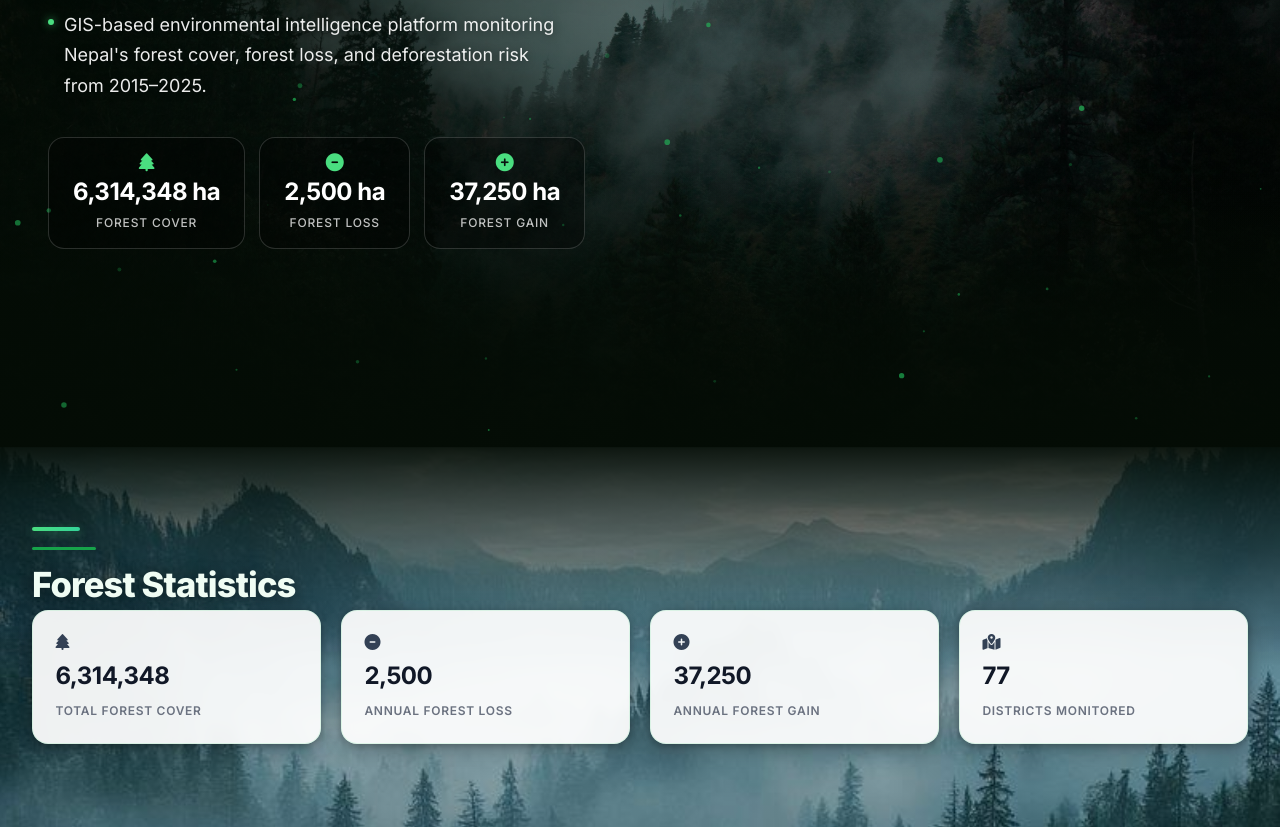
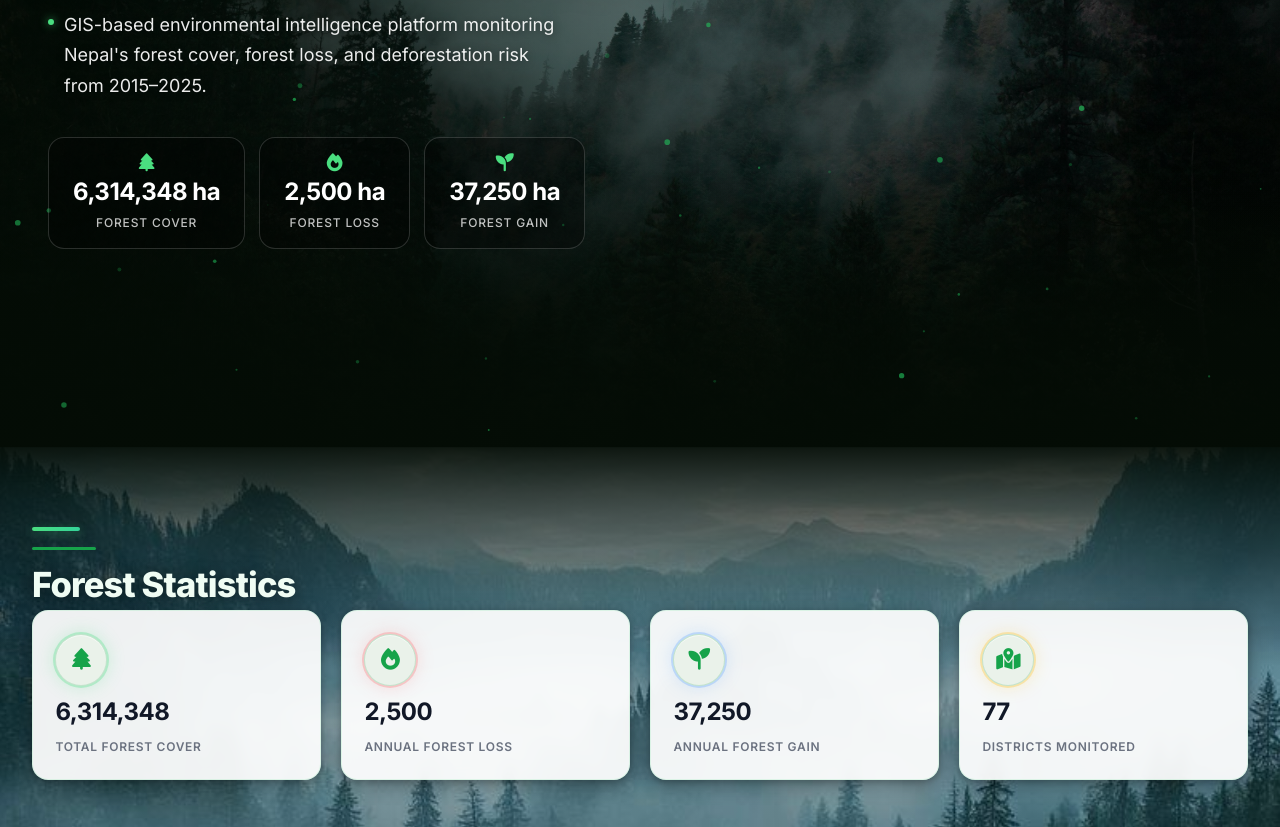
Before and after one commit to Ankit-dev-7/Forest, a website with bundled scripts: page index.html in a window 1280 px wide. Shown: the part 353-1180 px from the top of the page. Built offline with nearby package versions, Linux system fonts and the light colour scheme.

Commit message:
new symbols

```diff
--- a/css/aurora-theme.css
+++ b/css/aurora-theme.css
@@ -296,10 +296,9 @@ main > section:not(#hero):not(#statistics)::before {
 
 .stat-card__icon {
   background: #f0fdf4;
-  border: 1px solid #bbf7d0;
+  border: none;
   color: #16a34a;
 }
-
 /* KPI cards */
 .adash-kpi-card__label  { color: #64748b; }
 .adash-kpi-card__value  { color: #000000; }
@@ -715,10 +714,70 @@ main > section:not(#hero):not(#statistics)::before {
 /* ============================================================
    19. STAT CARD ICON COLORS (re-affirm on light bg)
    ============================================================ */
-.stat-card--green .stat-card__icon { background: #dcfce7; color: #10b981; border: none; }
-.stat-card--amber .stat-card__icon { background: #fef3c7; color: #f59e0b; border: none; }
-.stat-card--red   .stat-card__icon { background: #fee2e2; color: #ef4444; border: none; }
-.stat-card--blue  .stat-card__icon { background: #dbeafe; color: #3b82f6; border: none; }
+/* ── Stat card icon: large glowing circular badges ── */
+.stat-card--green .stat-card__icon {
+  color: #16a34a;
+  background: radial-gradient(circle at 38% 32%, rgba(74, 222, 128, 0.28), rgba(16, 163, 74, 0.12));
+  box-shadow:
+    0 0 0 2px rgba(74, 222, 128, 0.30),
+    0 0 18px rgba(74, 222, 128, 0.28),
+    inset 0 1px 0 rgba(255, 255, 255, 0.55);
+  border: none;
+}
+.stat-card--green:hover .stat-card__icon {
+  box-shadow:
+    0 0 0 2.5px rgba(74, 222, 128, 0.55),
+    0 0 28px rgba(74, 222, 128, 0.45),
+    inset 0 1px 0 rgba(255, 255, 255, 0.55);
+}
+
+.stat-card--red .stat-card__icon {
+  color: #dc2626;
+  background: radial-gradient(circle at 38% 32%, rgba(248, 113, 113, 0.28), rgba(220, 38, 38, 0.12));
+  box-shadow:
+    0 0 0 2px rgba(248, 113, 113, 0.30),
+    0 0 18px rgba(248, 113, 113, 0.26),
+    inset 0 1px 0 rgba(255, 255, 255, 0.55);
+  border: none;
+}
+.stat-card--red:hover .stat-card__icon {
+  box-shadow:
+    0 0 0 2.5px rgba(248, 113, 113, 0.55),
+    0 0 28px rgba(248, 113, 113, 0.42),
+    inset 0 1px 0 rgba(255, 255, 255, 0.55);
+}
+
+.stat-card--blue .stat-card__icon {
+  color: #2563eb;
+  background: radial-gradient(circle at 38% 32%, rgba(96, 165, 250, 0.28), rgba(37, 99, 235, 0.12));
+  box-shadow:
+    0 0 0 2px rgba(96, 165, 250, 0.30),
+    0 0 18px rgba(96, 165, 250, 0.26),
+    inset 0 1px 0 rgba(255, 255, 255, 0.55);
+  border: none;
+}
+.stat-card--blue:hover .stat-card__icon {
+  box-shadow:
+    0 0 0 2.5px rgba(96, 165, 250, 0.55),
+    0 0 28px rgba(96, 165, 250, 0.42),
+    inset 0 1px 0 rgba(255, 255, 255, 0.55);
+}
+
+.stat-card--amber .stat-card__icon {
+  color: #d97706;
+  background: radial-gradient(circle at 38% 32%, rgba(251, 191, 36, 0.28), rgba(217, 119, 6, 0.12));
+  box-shadow:
+    0 0 0 2px rgba(251, 191, 36, 0.30),
+    0 0 18px rgba(251, 191, 36, 0.26),
+    inset 0 1px 0 rgba(255, 255, 255, 0.55);
+  border: none;
+}
+.stat-card--amber:hover .stat-card__icon {
+  box-shadow:
+    0 0 0 2.5px rgba(251, 191, 36, 0.55),
+    0 0 28px rgba(251, 191, 36, 0.42),
+    inset 0 1px 0 rgba(255, 255, 255, 0.55);
+}
 
 /* ============================================================
    20. WIDESCREEN — keep content capped at 1400px
--- a/css/style.css
+++ b/css/style.css
@@ -438,13 +438,18 @@ main section:nth-of-type(even) {
 }
 
 .stat-card__icon {
-  width: 2.75rem;
-  height: 2.75rem;
-  border-radius: var(--radius-lg);
+  width: 3.25rem;
+  height: 3.25rem;
+  border-radius: 50%;
   display: flex;
   align-items: center;
   justify-content: center;
-  font-size: var(--text-lg);
+  font-size: 1.35rem;
+  transition: transform 0.25s ease, box-shadow 0.25s ease;
+}
+
+.stat-card:hover .stat-card__icon {
+  transform: scale(1.12);
 }
 
 .stat-card__value,
@@ -468,6 +473,7 @@ main section:nth-of-type(even) {
 .stat-card--green .stat-card__icon { background: #dcfce7; color: #16a34a; }
 .stat-card--amber .stat-card__icon  { background: #fef3c7; color: #d97706; }
 .stat-card--red   .stat-card__icon  { background: #fee2e2; color: #dc2626; }
+.stat-card--blue  .stat-card__icon  { background: #dbeafe; color: #2563eb; }
 .stat-card--blue  .stat-card__icon  { background: #dbeafe; color: #2563eb; }
 
 /* ============================================================
--- a/index.html
+++ b/index.html
@@ -114,12 +114,12 @@
               <span class="hero-stat-label">Forest Cover</span>
             </div>
             <div class="hero-stat-card" data-hero-stat="forestLossHa" aria-label="Annual Forest Loss">
-              <i class="fa-solid fa-circle-minus" aria-hidden="true"></i>
+              <i class="fa-solid fa-fire" aria-hidden="true"></i>
               <span class="hero-stat-value">—</span>
               <span class="hero-stat-label">Forest Loss</span>
             </div>
             <div class="hero-stat-card" data-hero-stat="forestGainHa" aria-label="Annual Forest Gain">
-              <i class="fa-solid fa-circle-plus" aria-hidden="true"></i>
+              <i class="fa-solid fa-seedling" aria-hidden="true"></i>
               <span class="hero-stat-value">—</span>
               <span class="hero-stat-label">Forest Gain</span>
             </div>
@@ -221,7 +221,7 @@
 
         <div class="adash-kpi-card" role="listitem" aria-label="Forest Loss">
           <div class="adash-kpi-card__icon adash-kpi-card__icon--loss">
-            <i class="fa-solid fa-arrow-trend-down" aria-hidden="true"></i>
+            <i class="fa-solid fa-fire" aria-hidden="true"></i>
           </div>
           <div class="adash-kpi-card__body">
             <span class="adash-kpi-card__label">Forest Loss</span>
@@ -233,7 +233,7 @@
 
         <div class="adash-kpi-card" role="listitem" aria-label="Forest Gain">
           <div class="adash-kpi-card__icon adash-kpi-card__icon--gain">
-            <i class="fa-solid fa-arrow-trend-up" aria-hidden="true"></i>
+            <i class="fa-solid fa-seedling" aria-hidden="true"></i>
           </div>
           <div class="adash-kpi-card__body">
             <span class="adash-kpi-card__label">Forest Gain</span>
--- a/js/ui.js
+++ b/js/ui.js
@@ -34,10 +34,10 @@ let _toastContainer = null;
  * Stat card metadata: key, icon, label, whether it updates per-year.
  */
 const STAT_CARDS_META = [
-  { key: 'forestCoverHa',        icon: 'fa-tree',        label: 'Total Forest Cover',         yearly: true,  format: 'ha' },
-  { key: 'forestLossHa',         icon: 'fa-circle-minus',label: 'Annual Forest Loss',          yearly: true,  format: 'ha' },
-  { key: 'forestGainHa',         icon: 'fa-circle-plus', label: 'Annual Forest Gain',          yearly: true,  format: 'ha' },
-  { key: 'districtsCount',       icon: 'fa-map-location-dot', label: 'Districts Monitored',    yearly: false, format: 'number' },
+  { key: 'forestCoverHa',        icon: 'fa-tree',             label: 'Total Forest Cover',    yearly: true,  format: 'ha',     color: 'green' },
+  { key: 'forestLossHa',         icon: 'fa-fire',             label: 'Annual Forest Loss',    yearly: true,  format: 'ha',     color: 'red'   },
+  { key: 'forestGainHa',         icon: 'fa-seedling',         label: 'Annual Forest Gain',    yearly: true,  format: 'ha',     color: 'blue'  },
+  { key: 'districtsCount',       icon: 'fa-map-location-dot', label: 'Districts Monitored',   yearly: false, format: 'number', color: 'amber' },
 ];
 
 /**
@@ -58,12 +58,17 @@ function _formatStat(format, value) {
  */
 function _buildStatCard(meta, value) {
   const card = document.createElement('div');
-  card.className = 'stat-card';
+  card.className = `stat-card stat-card--${meta.color || 'green'}`;
   card.dataset.key = meta.key;
+
+  // Icon wrapper — gives the circular glowing badge
+  const iconWrap = document.createElement('div');
+  iconWrap.className = 'stat-card__icon';
 
   const iconEl = document.createElement('i');
   iconEl.className = `fa-solid ${meta.icon}`;
   iconEl.setAttribute('aria-hidden', 'true');
+  iconWrap.appendChild(iconEl);
 
   const valueEl = document.createElement('span');
   valueEl.className = 'stat-value';
@@ -73,7 +78,7 @@ function _buildStatCard(meta, value) {
   labelEl.className = 'stat-label';
   labelEl.textContent = meta.label;
 
-  card.appendChild(iconEl);
+  card.appendChild(iconWrap);
   card.appendChild(valueEl);
   card.appendChild(labelEl);
 
```
Also changed, not shown: README.md (added).
